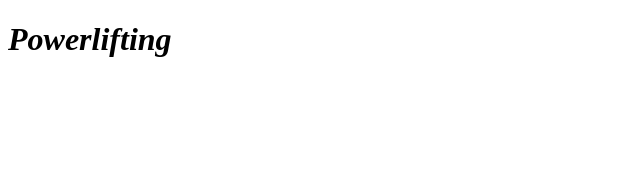
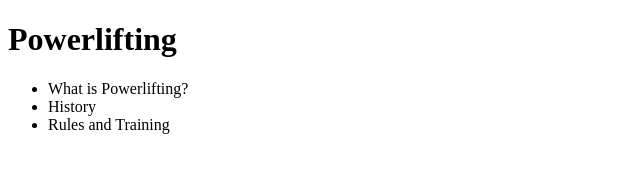
Before and after one commit to michaeldagher/michaeldagher.github.io, a plain HTML site: page index.html in a window 1280 px wide. Shown: the whole page, without its empty margins (0-640 px from the left). Drawn offline with Linux system fonts and the light colour scheme.

Commit message:
2ieme modif

```diff
--- a/index.html
+++ b/index.html
@@ -5,6 +5,17 @@
     <title>Powerlifting</title>
   </head>
   <body>
-    <h1><em>Powerlifting</em></h1>
+    <h1><b>Powerlifting</b></h1>
+      <ul>
+        <li>
+          What is Powerlifting?
+          </li>
+        <li>
+          History
+          </li>
+        <li>
+          Rules and Training
+          </li>
+        </ul>
   </body>
 </html>
```
